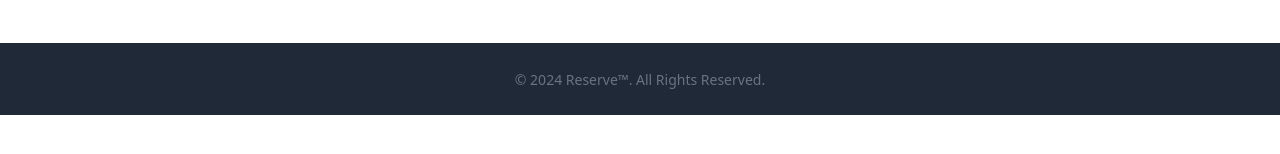
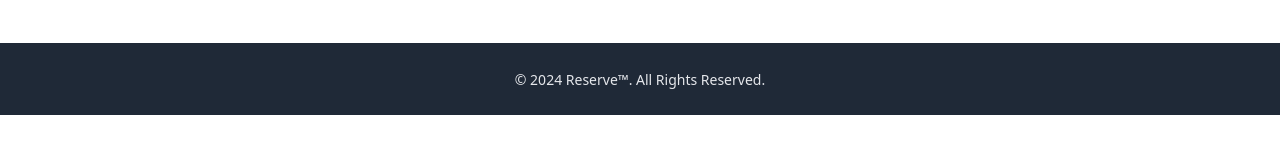
Before and after one commit to BajraYeJoon/Reserve, a React (Vite) app in the folder frontend/: page /cart in a window 1280 px wide. Shown: the part 612-766 px from the top of the page. Built offline with nearby package versions, Linux system fonts and the light colour scheme.

Commit message:
Refactor code for improved performance

```diff
--- a/frontend/src/components/CartRoomCard/CartRoomCard.tsx
+++ b/frontend/src/components/CartRoomCard/CartRoomCard.tsx
@@ -17,7 +17,7 @@ const CartRoomCard = (
           alt=""
         />
 
-        {/* <div className="flex p-2 md:px-5 md:py-4"> */}
+        {/* ROOM CARD */}
         <div>
           <h5 className=" flex my-2  text-2xl font-bold tracking-tight text-gray-900">
             {room.name}
@@ -39,7 +39,6 @@ const CartRoomCard = (
             onClick={() => dispatch(removeFromCart(room.id))}
           />
         </div>
-        {/* </div> */}
       </div>
     </>
   );
--- a/frontend/src/components/Footer.tsx
+++ b/frontend/src/components/Footer.tsx
@@ -1,7 +1,7 @@
 const Footer = () => {
   return (
     <footer className="mt-52 w-full p-4 md:p-6 bg-gray-800 border-gray-600  text-center">
-      <span className="text-sm text-gray-500 text-center ">
+      <span className="text-sm text-gray-200 text-center ">
         © 2024{" "}
         <a href="/" className="hover:underline">
           Reserve™
--- a/frontend/src/components/Invoice/InvoiceReceipt.tsx
+++ b/frontend/src/components/Invoice/InvoiceReceipt.tsx
@@ -37,6 +37,7 @@ const InvoiceReceipt = ({ invoice }: any) => {
 
       <p className="text-base font-bold my-4">Invoice ID: {invoice?._id}</p>
 
+      {/* INVOICE INFORMATION  */}
       <div className="flex justify-between gap-12">
         <p className="font-bold text-lg">
           Customer Name:{" "}
@@ -63,6 +64,7 @@ const InvoiceReceipt = ({ invoice }: any) => {
 
       <p className="text-center font-bold">Total Cost: ${invoice?.totalCost}</p>
 
+      {/* INVOICE PDF DOWNLOAD */}
       <div
         className="px-2 py-4 bg-gray-200 text-center rounded-md"
         onClick={downloadPdf}
--- a/frontend/src/features/Cart.tsx
+++ b/frontend/src/features/Cart.tsx
@@ -18,7 +18,6 @@ import InvoiceReceipt from "../components/Invoice/InvoiceReceipt";
 // }
 
 const Cart = () => {
-  // const { id } = useParams<{ id: string }>();
   const [checkIn, setCheckIn] = useState<string>("");
   const [checkOut, setCheckOut] = useState<string>("");
   const [guestName, setGuestName] = useState<string>("");
--- a/frontend/src/features/RoomCheckAvailability.tsx
+++ b/frontend/src/features/RoomCheckAvailability.tsx
@@ -6,13 +6,23 @@ import Button from "../components/Inputs/Button";
 import RoomCard from "../components/RoomCard/RoomCard";
 import CustomInput from "../components/Inputs/CustomInput";
 
+interface Room {
+  _id: string;
+  name: string;
+  image: string;
+  type: string;
+  description: string;
+  price: number;
+}
+
 function RoomCheckAvailability() {
   const [checkIn, setCheckIn] = useState("");
   const [checkOut, setCheckOut] = useState("");
   const [roomType, setRoomType] = useState("");
-  const [rooms, setRooms] = useState<any[]>([]);
+  const [rooms, setRooms] = useState<Room[]>([]);
   const [showMessage, setShowMessage] = useState(false);
 
+  // function to check the available room
   const checkAvailability = async () => {
     try {
       const availableRooms = await apiService.checkRoomAvailability(
@@ -23,6 +33,7 @@ function RoomCheckAvailability() {
       setRooms(availableRooms);
     } catch (error) {
       console.error("Failed to fetch available rooms:", error);
+      alert("Failed to fetch available rooms. Please try again later.");
     }
   };
 
@@ -42,6 +53,8 @@ function RoomCheckAvailability() {
         <h1 className="text-base md:text-xl text-white tracking-wide font-semibold">
           Reserve a Room
         </h1>
+
+        {/* Room Availability Check of the rooms */}
 
         <div className="flex flex-col sm:flex-row w-full bg-blue-800 px-8 py-2 rounded-xl text-white justify-center items-end gap-8">
           <CustomInput
@@ -75,6 +88,8 @@ function RoomCheckAvailability() {
           />
         </div>
       </div>
+
+      {/* Displaying of the rooms after the reqeust made to the backend */}
       {rooms?.length > 0 ? (
         <div className="flex flex-col md:flex-row items-center gap-4 mt-12 justify-around">
           {rooms.map((room) => (
--- a/frontend/src/screen/Dashboard/Dashboard.tsx
+++ b/frontend/src/screen/Dashboard/Dashboard.tsx
@@ -6,6 +6,7 @@ import Hero from "../../components/Hero";
 const Dashboard = () => {
   return (
     <>
+      {/* All the contents in Dashboard */}
       <Hero />
       <MaxWidthWrapper>
         <RoomCheckAvailability />
```
Also changed, not shown: 1 other file (tests, documents, lock files or other folders).
